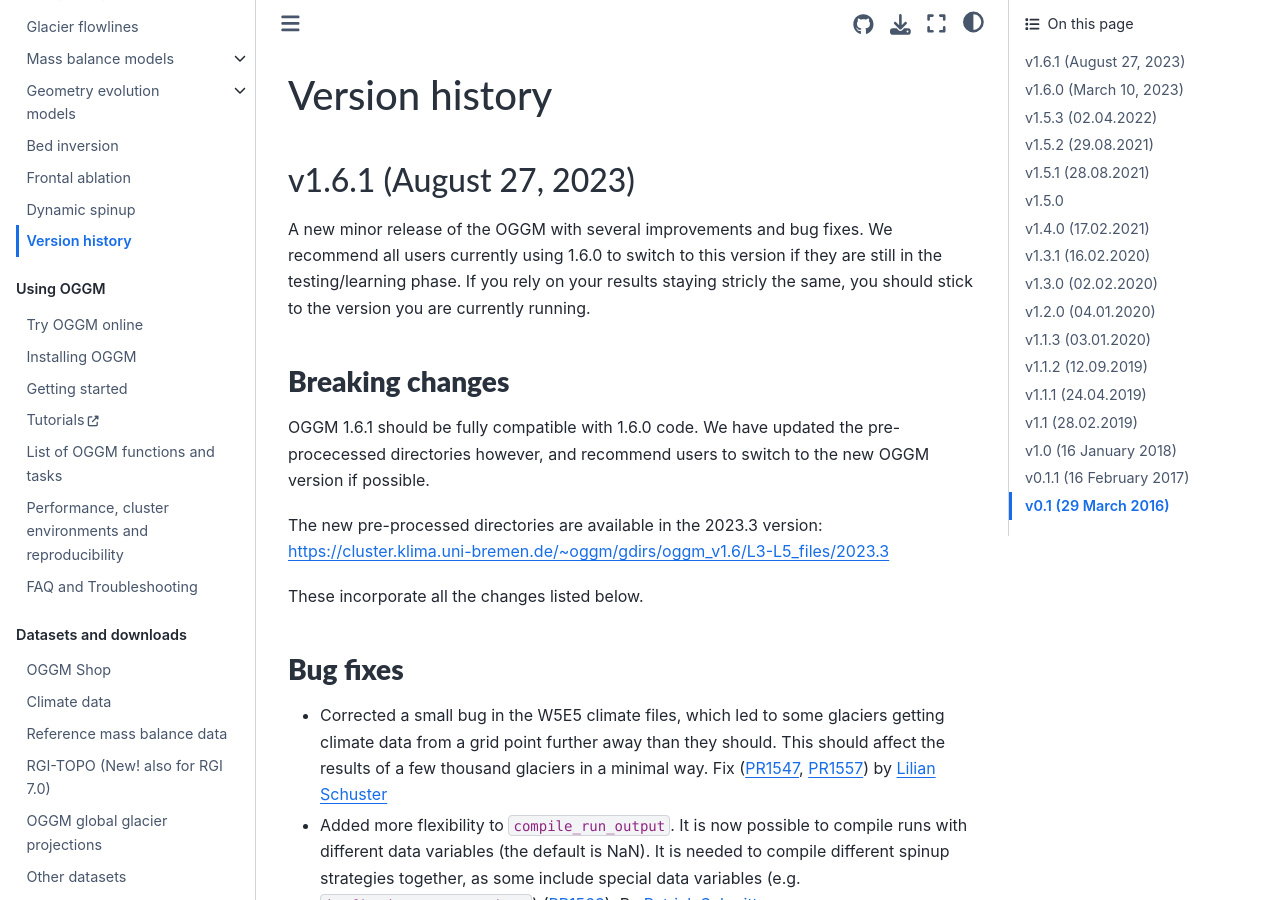
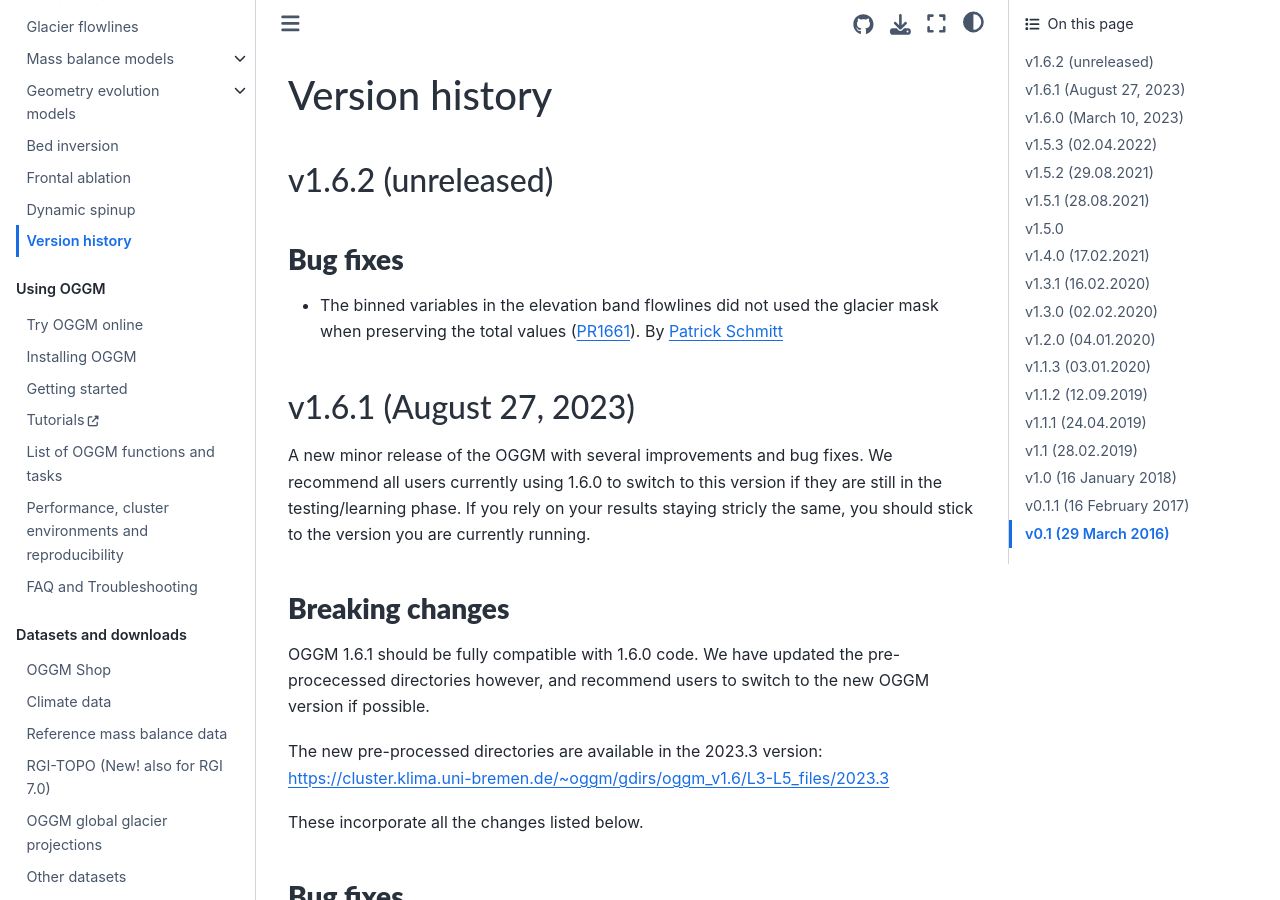
Before and after one commit to OGGM/oggm, a Sphinx documentation site: the page built from docs/whats-new.rst, in a window 1280 px wide and 900 px high. Built offline with Sphinx 7.4.7 and the Sphinx Book theme 1.1.4, drawn with Linux system fonts in a browser that asks for light colours; the version number could not be read and is left out.

Commit message:
added whats-new

```diff
--- a/docs/whats-new.rst
+++ b/docs/whats-new.rst
@@ -2,6 +2,16 @@
 
 Version history
 ===============
+
+v1.6.2 (unreleased)
+-------------------
+
+Bug fixes
+~~~~~~~~~
+- The binned variables in the elevation band flowlines did not used the
+  glacier mask when preserving the total values (:pull:`1661`).
+  By `Patrick Schmitt <https://github.com/pat-schmitt>`_
+
 
 v1.6.1 (August 27, 2023)
 ------------------------
```
